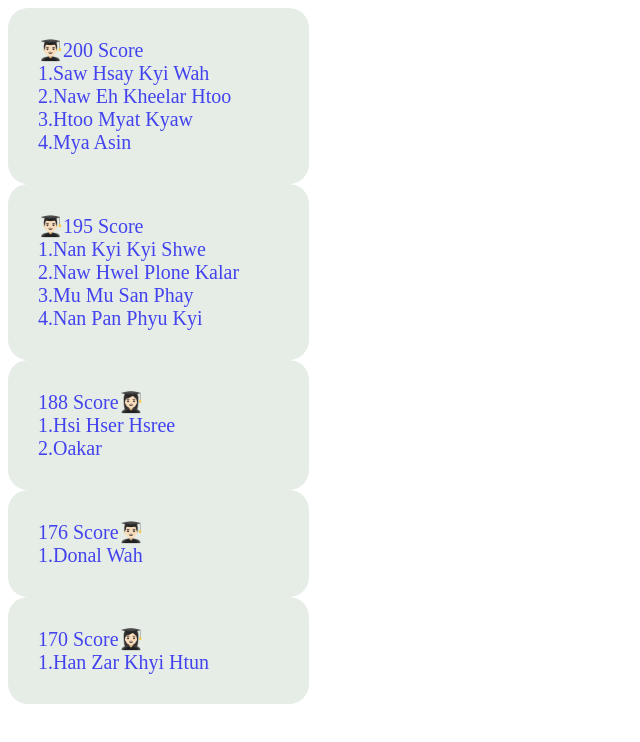
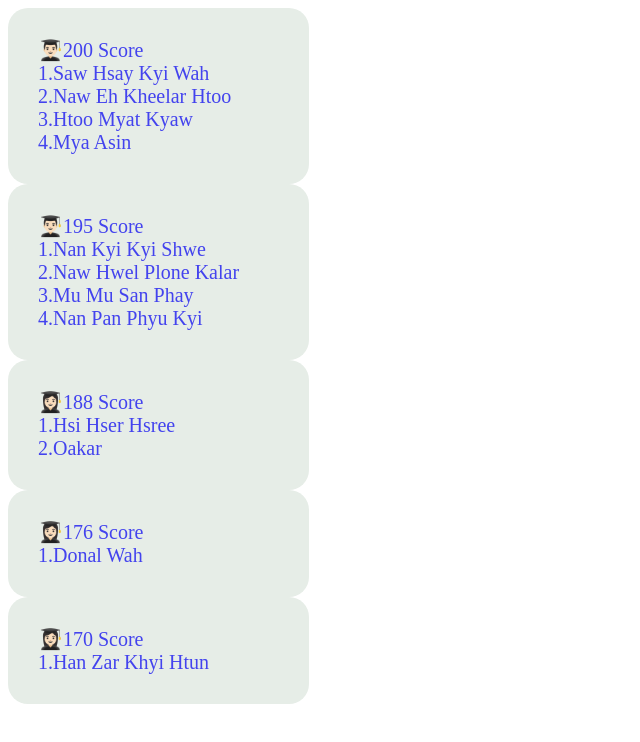
Before and after one commit to 093-1971157mya/Mathematics, a plain HTML site: page index.html in a window 1280 px wide. Shown: the whole page, without its empty margins (0-640 px from the left). Drawn offline with Linux system fonts and the light colour scheme.

Commit message:
location change what emoji

```diff
--- a/index.html
+++ b/index.html
@@ -61,7 +61,7 @@
   </div class="boxes">
             <div class="boxes">
                 <div class="box">
-                <div>188 Score👩🏻‍🎓</div>
+                <div>👩🏻‍🎓188 Score</div>
                 <div>1.Hsi Hser Hsree</div>
                 <div>2.Oakar</div>
               </div class="boxes">
@@ -69,7 +69,7 @@
 
             <div class="boxes">
               <div class="box">
-                <div>176 Score👨🏻‍🎓</div>
+                <div>👩🏻‍🎓176 Score</div>
 
 
                 <div>1.Donal Wah</div>
@@ -77,7 +77,7 @@
         </div class="boxes">
             <div class="boxes">
                 <div class="box">
-                <div>170 Score👩🏻‍🎓</div>
+                <div>👩🏻‍🎓170 Score</div>
 
                 <div>1.Han Zar Khyi Htun</div>
             </div class="box">
```
